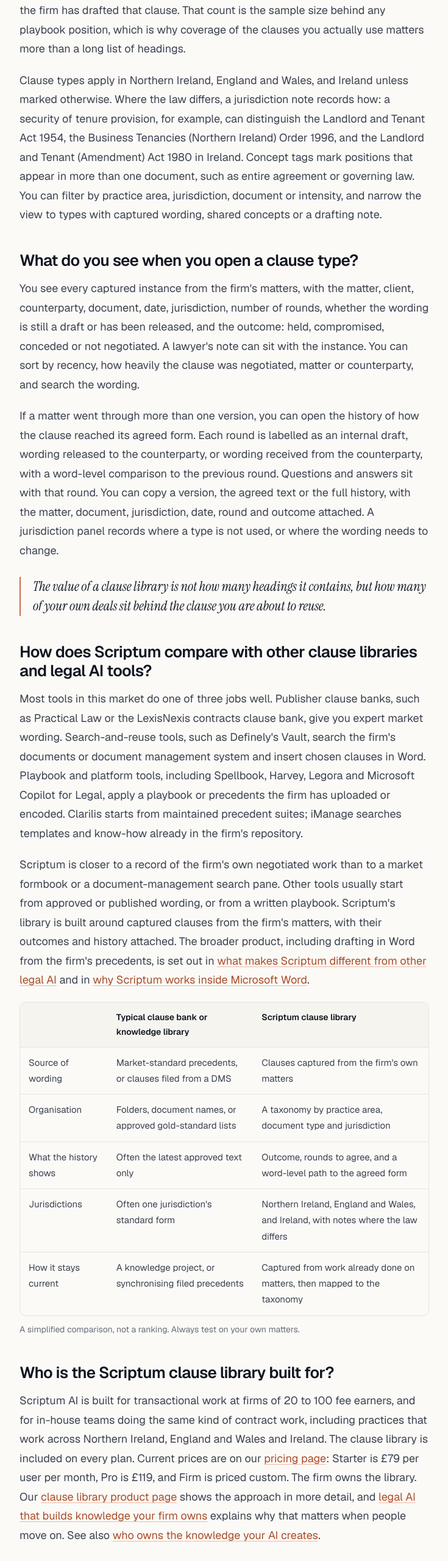
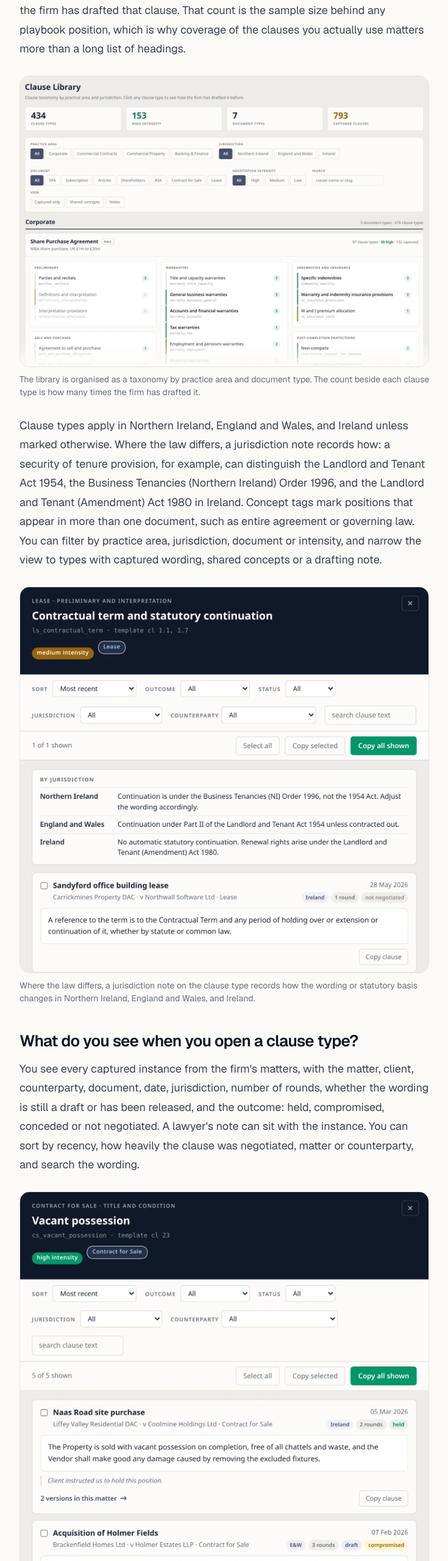
Before and after one commit to JonnyBraden/ScriptumAI-website, a plain HTML site: page blog/scriptum-clause-library-how-it-differs.html in a window 1280 px wide. Shown: the part 1340-3900 px from the top of the page at 61% size, without its empty margins (272-1007 px from the left). Drawn offline with nearby package versions, Linux system fonts and the light colour scheme.

Commit message:
Add clause library screenshots to the blog post.

```diff
--- a/blog/scriptum-clause-library-how-it-differs.html
+++ b/blog/scriptum-clause-library-how-it-differs.html
@@ -15,11 +15,21 @@
 <meta property="article:published_time" content="2026-11-16">
 <meta property="article:modified_time" content="2026-11-16">
 <meta name="twitter:card" content="summary_large_image">
+<meta property="og:image" content="https://tryscriptum.ai/blog/images/scriptum-clause-library-taxonomy.webp">
+<meta property="og:image:width" content="1400">
+<meta property="og:image:height" content="994">
+<meta property="og:image:type" content="image/webp">
+<meta name="twitter:image" content="https://tryscriptum.ai/blog/images/scriptum-clause-library-taxonomy.webp">
 <link rel="preconnect" href="https://fonts.googleapis.com">
 <link rel="preconnect" href="https://fonts.gstatic.com" crossorigin>
 <link href="https://fonts.googleapis.com/css2?family=Geist:wght@400;500;600;700&family=Geist+Mono:wght@400;500&family=Instrument+Serif:ital@0;1&display=swap" rel="stylesheet">
 <link rel="stylesheet" href="../assets/style.css">
 <link rel="stylesheet" href="../assets/consent.css">
+<style>
+.article figure{margin:28px 0}
+.article figure img{margin:0;width:100%;height:auto;display:block;max-width:100%}
+.article figcaption{margin-top:10px;font-size:14px;line-height:1.5;color:var(--muted)}
+</style>
 <script type="application/ld+json" data-seo="scriptum">
 {
   "@context": "https://schema.org",
@@ -180,11 +190,27 @@
         <h2>What does the Scriptum clause library hold?</h2>
     <p>It is organised as a clause taxonomy, not as a folder of documents. Practice areas and document types sit at the top; underneath them, clause types are grouped the way a transactional lawyer thinks about a draft.</p>
     <p>Each clause type carries a negotiation intensity: high, for positions contested on most deals and that need a fallback ladder; medium, for terms negotiated on some deals; and low, for near-boilerplate. Beside it is a count of how many times the firm has drafted that clause. That count is the sample size behind any playbook position, which is why coverage of the clauses you actually use matters more than a long list of headings.</p>
+    <figure>
+      <img src="/blog/images/scriptum-clause-library-taxonomy.webp" alt="The Scriptum clause library, showing filters for practice area, jurisdiction, document type and negotiation intensity, and a share purchase agreement taxonomy with a count beside each clause type." width="1400" height="994" loading="lazy">
+      <figcaption>The library is organised as a taxonomy by practice area and document type. The count beside each clause type is how many times the firm has drafted it.</figcaption>
+    </figure>
     <p>Clause types apply in Northern Ireland, England and Wales, and Ireland unless marked otherwise. Where the law differs, a jurisdiction note records how: a security of tenure provision, for example, can distinguish the Landlord and Tenant Act 1954, the Business Tenancies (Northern Ireland) Order 1996, and the Landlord and Tenant (Amendment) Act 1980 in Ireland. Concept tags mark positions that appear in more than one document, such as entire agreement or governing law. You can filter by practice area, jurisdiction, document or intensity, and narrow the view to types with captured wording, shared concepts or a drafting note.</p>
+    <figure>
+      <img src="/blog/images/scriptum-clause-library-jurisdiction.webp" alt="Jurisdiction notes on a contractual term and statutory continuation clause, comparing Northern Ireland, England and Wales, and Ireland, including the 1954 Act and the Business Tenancies (Northern Ireland) Order 1996." width="1400" height="1321" loading="lazy">
+      <figcaption>Where the law differs, a jurisdiction note on the clause type records how the wording or statutory basis changes in Northern Ireland, England and Wales, and Ireland.</figcaption>
+    </figure>
 
     <h2>What do you see when you open a clause type?</h2>
     <p>You see every captured instance from the firm's matters, with the matter, client, counterparty, document, date, jurisdiction, number of rounds, whether the wording is still a draft or has been released, and the outcome: held, compromised, conceded or not negotiated. A lawyer's note can sit with the instance. You can sort by recency, how heavily the clause was negotiated, matter or counterparty, and search the wording.</p>
+    <figure>
+      <img src="/blog/images/scriptum-clause-library-instances.webp" alt="The vacant possession clause type in Scriptum, marked high intensity, with captured instances showing held, compromised and conceded outcomes, drafts and released wording, and notes from the matter." width="1400" height="1845" loading="lazy">
+      <figcaption>Opening a clause type shows every captured instance, with the outcome, the jurisdiction, and whether the wording is still a draft or has been released.</figcaption>
+    </figure>
     <p>If a matter went through more than one version, you can open the history of how the clause reached its agreed form. Each round is labelled as an internal draft, wording released to the counterparty, or wording received from the counterparty, with a word-level comparison to the previous round. Questions and answers sit with that round. You can copy a version, the agreed text or the full history, with the matter, document, jurisdiction, date, round and outcome attached. A jurisdiction panel records where a type is not used, or where the wording needs to change.</p>
+    <figure>
+      <img src="/blog/images/scriptum-clause-library-history.webp" alt="Round-by-round history of a title guarantee clause, showing wording received from the counterparty, the firm's release, and the agreed form, with word-level insertions and deletions marked." width="1400" height="1821" loading="lazy">
+      <figcaption>Where a clause went through several turns, the history shows a word-level comparison from the first draft to the agreed form, labelled by who sent each round.</figcaption>
+    </figure>
 
     <blockquote>The value of a clause library is not how many headings it contains, but how many of your own deals sit behind the clause you are about to reuse.</blockquote>
 
```
Also changed, not shown: blog/images/scriptum-clause-library-history.webp (added), blog/images/scriptum-clause-library-instances.webp (added), blog/images/scriptum-clause-library-jurisdiction.webp (added), blog/images/scriptum-clause-library-taxonomy.webp (added).
